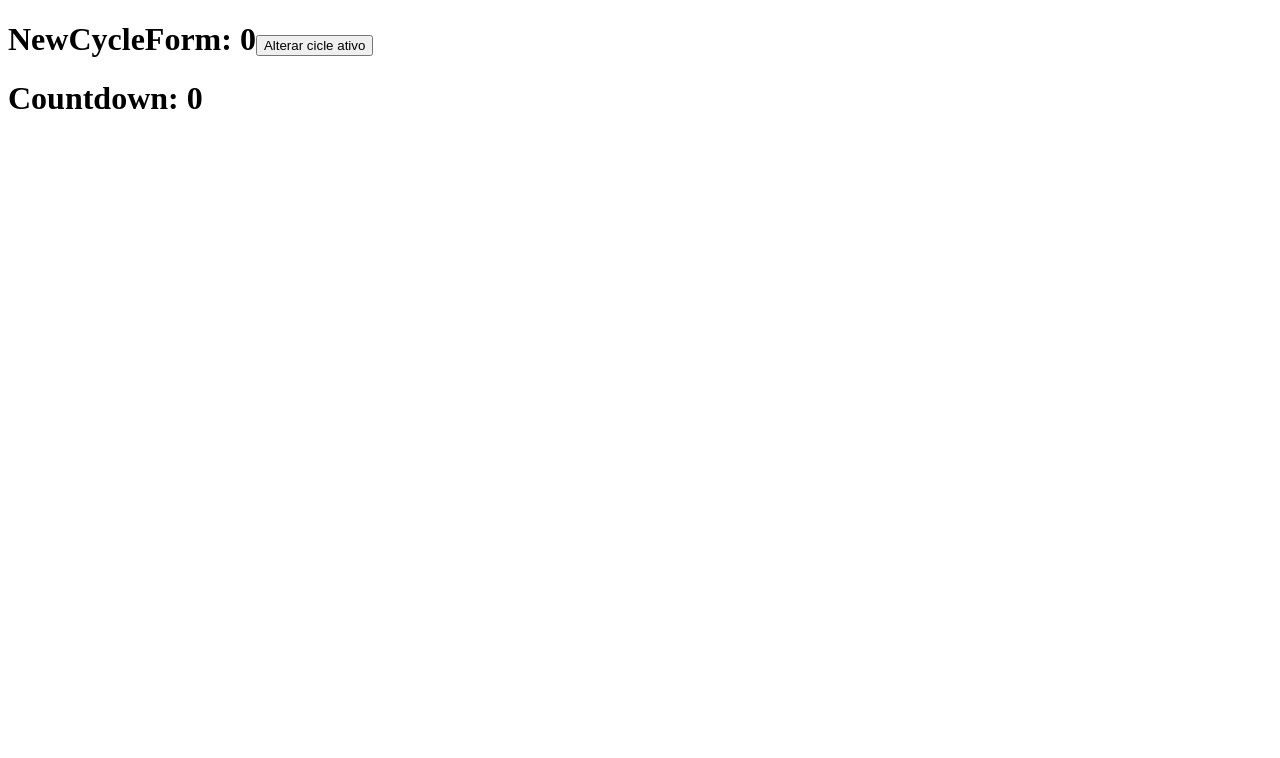
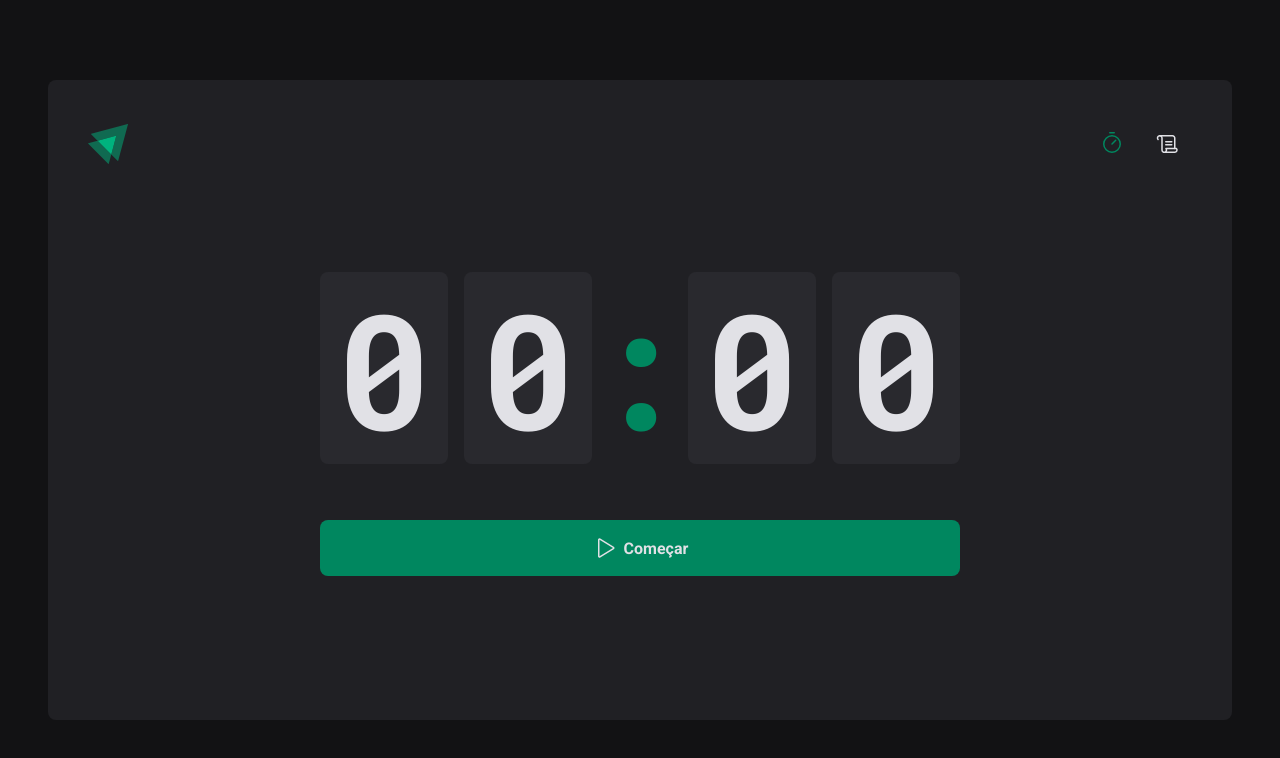
Before and after one commit to feh-franc0/Criando-SPAs-com-ReactJs, a React (Vite) app: page / in a window 1280 px wide. Shown: the top 758 px of the page. Built offline with nearby package versions, Linux system fonts and the light colour scheme.

Commit message:
Convertendo para contexto

```diff
--- a/src/App.tsx
+++ b/src/App.tsx
@@ -1,20 +1,18 @@
-// import { Router } from "./Router";
-// import { BrowserRouter } from "react-router-dom";
-// import { ThemeProvider } from "styled-components";
+import { Router } from "./Router";
+import { BrowserRouter } from "react-router-dom";
+import { ThemeProvider } from "styled-components";
 
-// import { GlobalStyle } from "./styles/global";
-// import { defaultTheme } from "./styles/themes/default";
-import { Home } from "./Home";
+import { GlobalStyle } from "./styles/global";
+import { defaultTheme } from "./styles/themes/default";
 
 export function App() {
-  return <Home />
+  return (
+    <ThemeProvider theme={defaultTheme}>
+      <BrowserRouter>
+        <Router />
+      </BrowserRouter>
 
-  // return (
-  //   <ThemeProvider theme={defaultTheme}>
-  //     <BrowserRouter>
-  //       <Router />
-  //     </BrowserRouter>
-  //     <GlobalStyle />
-  //   </ThemeProvider>
-  // );
+      <GlobalStyle />
+    </ThemeProvider>
+  );
 }
--- a/src/Home.tsx
+++ /dev/null
@@ -1,39 +0,0 @@
-import { createContext, useContext, useState } from 'react'
-
-const CyclesContext = createContext({} as any)
-
-function NewCycleForm() {
-    const { activeCycle, setActiveCycle } = useContext(CyclesContext)
-
-    return (
-        <h1>
-            NewCycleForm: {activeCycle}
-            <button
-                onClick={() => {
-                    setActiveCycle(activeCycle + 1)
-                }}
-            >
-                Alterar cicle ativo
-            </button>
-        </h1>
-    )
-}
-
-function Countdown() {
-    const { activeCycle } = useContext(CyclesContext)
-
-    return <h1>Countdown: {activeCycle}</h1>
-}
-
-export function Home() {
-    const [activeCycle, setActiveCycle] = useState(0)
-
-    return (
-        <CyclesContext.Provider value={{ activeCycle, setActiveCycle }}>
-            <div>
-                <NewCycleForm />
-                <Countdown />
-            </div>
-        </CyclesContext.Provider>
-    )
-}
--- a/src/pages/Home/components/Countdown/index.tsx
+++ b/src/pages/Home/components/Countdown/index.tsx
@@ -1,18 +1,10 @@
 import { differenceInSeconds } from "date-fns";
-import { useEffect, useState } from "react";
+import { useContext, useEffect, useState } from "react";
+import { CyclesContext } from "../..";
 import { CountdownContainer, Separator } from "./styles";
 
-interface CountdownProps {
-    activeCycle: any;
-    setCycles: any;
-    activeCycleId: any;
-}
-
-export function Countdown({
-    activeCycle,
-    setCycles,
-    activeCycleId,
-}: CountdownProps) {
+export function Countdown() {
+    const { activeCycle, activeCycleId, markCurrentCycleAsFinished } = useContext(CyclesContext)
     const [amountSecondsPassed, setAmountSecondsPassed] = useState(0)
 
     const totalSeconds = activeCycle ? activeCycle.minutesAmount * 60 : 0
@@ -28,16 +20,7 @@
                 )
 
                 if (secondsDifference >= totalSeconds) {
-                    setCycles((state) =>
-                        state.map((cycle) => {
-                            if (cycle.id === activeCycleId) {
-                                return { ...cycle, finishedDate: new Date() }
-                            } else {
-                                return cycle;
-                            }
-                        }),
-                    )
-
+                    markCurrentCycleAsFinished()
                     setAmountSecondsPassed(totalSeconds)
                     clearInterval(interval)
                 } else {
@@ -49,7 +32,21 @@
         return () => {
             clearInterval(interval)
         }
-    }, [activeCycle, totalSeconds, activeCycleId])
+    }, [activeCycle, totalSeconds, activeCycleId, markCurrentCycleAsFinished])
+
+    const currentSeconds = activeCycle ? totalSeconds - amountSecondsPassed : 0
+
+    const minutesAmount = Math.floor(currentSeconds / 60)
+    const secondsAmount = currentSeconds % 60
+
+    const minutes = String(minutesAmount).padStart(2, '0')
+    const seconds = String(secondsAmount).padStart(2, '0')
+
+    useEffect(() => {
+        if (activeCycle) {
+            document.title = `${minutes}: ${seconds}`
+        }
+    }, [minutes, seconds, activeCycle])
 
     return (
         <CountdownContainer>
--- a/src/pages/Home/index.tsx
+++ b/src/pages/Home/index.tsx
@@ -2,7 +2,7 @@
 import { useForm } from "react-hook-form";
 import { zodResolver } from '@hookform/resolvers/zod'
 import * as zod from 'zod'
-import { useEffect, useState } from "react";
+import { createContext, useEffect, useState } from "react";
 import { differenceInSeconds } from 'date-fns'
 
 import {
@@ -22,28 +22,48 @@
   finishedDate?: Date,
 }
 
+interface CyclesContextType {
+  activeCycle: Cycle | undefined;
+  activeCycleId: string | null;
+  markCurrentCycleAsFinished: () => void;
+}
+
+export const CyclesContext = createContext({} as CyclesContextType)
+
 export function Home() {
   const [cycles, setCycles] = useState<Cycle[]>([])
   const [activeCycleId, setActiveCycleId] = useState<string | null>(null)
 
   const activeCycle = cycles.find((cycle) => cycle.id === activeCycleId)
 
-  function handleCreateNewCycle(data: NewCycleFormData) {
-    const id = String(new Date().getTime())
+  function markCurrentCycleAsFinished() {
+    setCycles((state) =>
+      state.map((cycle) => {
+        if (cycle.id === activeCycleId) {
+          return { ...cycle, finishedDate: new Date() }
+        } else {
+          return cycle;
+        }
+      }),
+    )
+  }
 
-    const newCycle: Cycle = {
-      id,
-      task: data.task,
-      minutesAmount: data.minutesAmount,
-      startDate: new Date(),
-    }
+  // function handleCreateNewCycle(data: NewCycleFormData) {
+  //   const id = String(new Date().getTime())
 
-    setCycles((state) => [...state, newCycle])
-    setActiveCycleId(id)
-    setAmountSecondsPassed(0)
+  //   const newCycle: Cycle = {
+  //     id,
+  //     task: data.task,
+  //     minutesAmount: data.minutesAmount,
+  //     startDate: new Date(),
+  //   }
 
-    reset();
-  }
+  //   setCycles((state) => [...state, newCycle])
+  //   setActiveCycleId(id)
+  //   setAmountSecondsPassed(0)
+
+  //   reset();
+  // }
 
   function handleInterruptCycle() {
     setCycles((state) =>
@@ -58,22 +78,8 @@
     setActiveCycleId(null);
   }
 
-  const currentSeconds = activeCycle ? totalSeconds - amountSecondsPassed : 0
-
-  const minutesAmount = Math.floor(currentSeconds / 60)
-  const secondsAmount = currentSeconds % 60
-
-  const minutes = String(minutesAmount).padStart(2, '0')
-  const seconds = String(secondsAmount).padStart(2, '0')
-
-  useEffect(() => {
-    if (activeCycle) {
-      document.title = `${minutes}: ${seconds}`
-    }
-  }, [minutes, seconds, activeCycle])
-
-  const task = watch('task')
-  const isSubmitDisabled = !task
+  // const task = watch('task')
+  // const isSubmitDisabled = !task
 
   /**
    * Prop Drilling -> Quando a gente tem MMUITAS propriedades APENAS para comunicação entre componentes
@@ -82,13 +88,13 @@
 
   return (
     <HomeContainer>
-      <form onSubmit={handleSubmit(handleCreateNewCycle)} action="">
-        <NewCycleForm />
-        <Countdown
-          activeCycle={activeCycle}
-          setCycles={setCycles}
-          activeCycleId={activeCycleId}
-        />
+      <form /*onSubmit={handleSubmit(handleCreateNewCycle)}*/ action="">
+        <CyclesContext.Provider
+          value={{ activeCycle, activeCycleId, markCurrentCycleAsFinished }}
+        >
+          {/* <NewCycleForm /> */}
+          <Countdown />
+        </CyclesContext.Provider>
 
         {activeCycle ? (
           <StopCountdownButton onClick={handleInterruptCycle} type="button">
@@ -96,7 +102,7 @@
             Interromper
           </StopCountdownButton>
         ) : (
-          <StartCountdownButton disabled={isSubmitDisabled} type="submit">
+          <StartCountdownButton /*disabled={isSubmitDisabled}*/ type="submit">
             <Play size={24} />
             Começar
           </StartCountdownButton>
```
